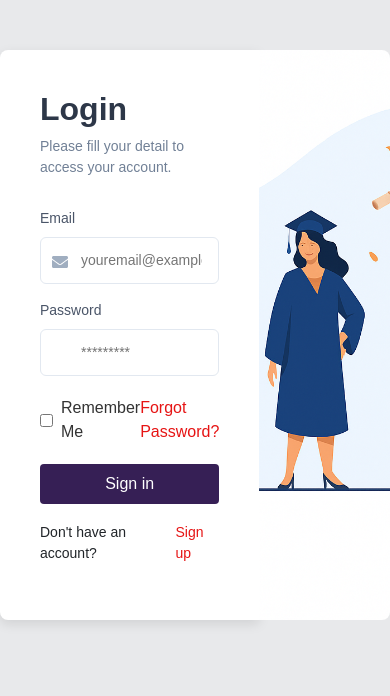
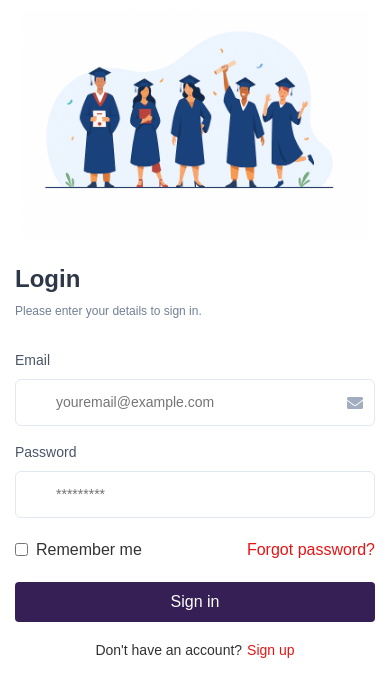
Before and after one commit to Maro7772/DEPI-R2-S1-Mega-project-Student-Complaints, a React (Vite) app: page /login in a window 390 px wide. Shown: the top 696 px of the page. Built offline with nearby package versions, Linux system fonts and the light colour scheme.

Commit message:
responsive model for login and signup

```diff
--- a/src/common/FormInput/FormInput.module.css
+++ b/src/common/FormInput/FormInput.module.css
@@ -35,7 +35,7 @@
 
 .icon {
   position: absolute;
-  left: 0.75rem;
+  right: 0.75rem;
   color: #a0aec0;
 }
 
--- a/src/common/Link/Link.module.css
+++ b/src/common/Link/Link.module.css
@@ -1,7 +1,7 @@
 .link {
     color: rgb(230, 20, 20);
     cursor: pointer;
-    /* text-decoration: underline; */
+    transition: color 0.2s ease;
   }
 
   .link:hover {
--- a/src/common/Link/Link.tsx
+++ b/src/common/Link/Link.tsx
@@ -10,8 +10,7 @@ interface LinkProps {
   className?: string;
 }
 
-
-const Link: React.FC<LinkProps> = ({ text }) => {
+const Link: React.FC<LinkProps> = ({ text, className }) => {
   const navigate = useNavigate();
 
   const handleClick = () => {
@@ -19,14 +18,13 @@ const Link: React.FC<LinkProps> = ({ text }) => {
       navigate('/register');
     } else if (text.toLowerCase().includes('forgot password?')) {
       navigate('/forgotpassword');
-    }
-    else if (text.toLowerCase().includes('login')) {
-      navigate('/Login');
+    } else if (text.toLowerCase().includes('login')) {
+      navigate('/login');
     }
   };
 
   return (
-    <div className={styles.link} onClick={handleClick}>
+    <div className={`${styles.link} ${className || ''}`} onClick={handleClick}>
       {text}
     </div>
   );
--- a/src/common/LoginForm/LoginForm.module.css
+++ b/src/common/LoginForm/LoginForm.module.css
@@ -6,20 +6,18 @@
 }
 
 .container {
-  display: grid;
-  grid-template-areas: "formSection imageSection";
-  grid-template-columns: 1fr 2fr;
+  display: flex;
+  flex-direction: column;
   max-width: 1300px;
-  margin: 50px auto;
-  border-radius: 12px;
+  margin: 0 auto;
+  background-color: #ffffff;
+  box-shadow: 0 4px 12px rgba(0, 0, 0, 0.1);
 }
 
 .formSection {
   padding: 40px;
-  border-radius: 8px 0 0 8px;
-  background-color: #ffffff;
-  box-shadow: 0 4px 12px rgba(0, 0, 0, 0.1);
   font-family: 'Arial', sans-serif;
+  flex: 1;
 }
 
 .selectInput {
@@ -32,16 +30,16 @@
 }
 
 .imageSection {
-  display: flex;
-  background-color: #ffffff;
-  border-radius: 0 8px 8px 0;
+  width: 100%;
+  height: 200px;
   overflow: hidden;
 }
 
 .image {
   width: 100%;
   height: 100%;
-  object-fit: cover;
+  object-fit: contain;
+  object-position: center;
 }
 
 .header {
@@ -91,15 +89,96 @@
   font-weight: 500;
 }
 
-
 .signupText {
   display: flex;
   justify-content: center;
+  align-items: center;
+  gap: 5px;
   margin-top: 18px;
-  color: rgba(0, 0, 0, 0.81)6;
+  color: rgba(0, 0, 0, 0.81);
   font-size: 14px;
 }
 
 .signuplink {
-  color: #361f55
+  color: rgb(230, 20, 20);
 }
+
+/* Mobile Responsive Styles */
+@media screen and (max-width: 768px) {
+  .container {
+    flex-direction: column;
+    padding: 0;
+    margin: 0;
+    min-height: 100vh;
+  }
+
+  .imageSection {
+    height: 400px;
+    margin: 0;
+    padding: 0;
+    order: -1;
+  }
+
+  .image {
+    object-fit: contain;
+    padding: 10px;
+  }
+
+  .formSection {
+    padding: 20px;
+    margin-top: 0;
+  }
+
+  .title {
+    font-size: 28px;
+  }
+
+  .options {
+    flex-direction: row;
+    align-items: center;
+    gap: 10px;
+  }
+}
+
+@media screen and (min-width: 768px) {
+  .container {
+    flex-direction: row;
+    margin: 50px auto;
+    border-radius: 12px;
+    overflow: hidden;
+  }
+
+  .formSection {
+    flex: 1;
+    border-radius: 0 8px 8px 0;
+  }
+
+  .imageSection {
+    flex: 2;
+    height: auto;
+    border-radius: 8px 0 0 8px;
+  }
+
+  .image {
+    object-fit: cover;
+  }
+}
+
+/* Small Mobile Devices */
+@media screen and (max-width: 480px) {
+  .imageSection {
+    height: 250px;
+  }
+
+  .formSection {
+    padding: 15px;
+  }
+
+  .title {
+    font-size: 24px;
+  }
+
+  .subtitle {
+    font-size: 12px;
+  }
+}
--- a/src/common/LogoutButton/LogoutButton.tsx
+++ b/src/common/LogoutButton/LogoutButton.tsx
@@ -18,16 +18,24 @@ const LogoutButton: React.FC = () => {
     setError(null);
 
     try {
-      // Try to call the logout endpoint
-      await axios.post('/api/auth/logout');
+      // First clear local state
+      localStorage.removeItem('token');
+      dispatch(logoutUser());
+
+      // Then try to call the logout endpoint
+      await axios.post('api/auth/logout');
+
+      // Navigate to login page
+      navigate('/login', { replace: true });
     } catch (error: any) {
       console.error('Logout failed:', error);
       setError(error.response?.data?.message || 'Failed to logout. Please try again.');
+
+      // If the server is unreachable, we should still log the user out locally
+      if (!error.response) {
+        navigate('/login', { replace: true });
+      }
     } finally {
-      // Always clear local state and storage, regardless of server response
-      localStorage.removeItem('token');
-      dispatch(logoutUser());
-      navigate('/login');
       setIsLoggingOut(false);
       setIsDialogOpen(false);
     }
--- a/src/common/SideBar/SideBar.tsx
+++ b/src/common/SideBar/SideBar.tsx
@@ -9,7 +9,7 @@ import { useSelector } from "react-redux";
 import LogoutButton from "@/common/LogoutButton/LogoutButton";
 
 const SideBar = () => {
-  const { id } = useSelector((state: any) => state.user);
+  const { isAuthenticated } = useSelector((state: any) => state.user);
 
   return (
     <div className={styles.left}>
@@ -34,7 +34,7 @@ const SideBar = () => {
         </div>
       </div>
       <div className={styles.bottom}>
-        {id ? <LogoutButton /> : <LoginRegister />}
+        {isAuthenticated ? <LogoutButton /> : <LoginRegister />}
       </div>
     </div>
   );
--- a/src/layouts/MainLayout/MainLayout.tsx
+++ b/src/layouts/MainLayout/MainLayout.tsx
@@ -2,9 +2,11 @@ import { Outlet } from "react-router-dom";
 import { SideBar } from "@common/index";
 import styles from "./styles.module.css";
 
+
 const MainLayout = () => {
   return (
     <div className={styles.container}>
+
       <SideBar />
       <div className={styles.right}>
         <Outlet />
--- a/src/pages/Login.tsx
+++ b/src/pages/Login.tsx
@@ -44,6 +44,10 @@ function Login() {
 
       const { user, accessToken } = response.data;
 
+      // Save token first
+      localStorage.setItem('token', accessToken);
+
+      // Then update Redux state
       dispatch(setUser({
         id: user.id,
         fullName: user.fullName,
@@ -51,8 +55,8 @@ function Login() {
         role: user.role,
       }));
 
-      localStorage.setItem('token', accessToken);
-      navigate('/complaints');
+      // Navigate to complaints page
+      navigate('/complaints', { replace: true });
 
     } catch (error: any) {
       console.error('Login failed:', error.response?.data?.message || error.message);
@@ -70,19 +74,19 @@ function Login() {
   };
 
   return (
-    <div className={styles.container}>
+    <div className={`${styles.container} ${styles.loginPage}`}>
       <div className={styles.formSection}>
         <div className={styles.header}>
           <h1 className={styles.title}>Login</h1>
-          <p className={styles.subtitle}>Please fill your detail to access your account.</p>
+          <p className={styles.subtitle}>Please enter your details to sign in.</p>
         </div>
 
-        <form onSubmit={handleSubmit(onSubmit)} >
+        <form onSubmit={handleSubmit(onSubmit)}>
           <div className={styles.formGroup}>
             <FormInput
               label='Email'
               type="email"
-              {...register("email")}
+              {...register('email')}
               placeholder="youremail@example.com"
               icon={<FaEnvelope />}
               error={errors.email?.message}
@@ -91,26 +95,28 @@ function Login() {
             <FormInput
               label="Password"
               type="password"
-              {...register("password")}
+              {...register('password')}
               placeholder="*********"
               error={errors.password?.message}
             />
-          </div>
 
             <div className={styles.options}>
               <Checkbox
-              label="Remember Me"
+                label="Remember me"
                 checked={rememberMe}
-              onChange={() => setRememberMe(!rememberMe)}
+                onChange={(e) => setRememberMe(e.target.checked)}
               />
-            <Link text={'Forgot Password?'} onClick={() => { }} />
+              <Link  className={styles.signuplink} text="Forgot password?" />
             </div>
 
-          <Button type="submit" text={isSubmitting ? 'Signing in...' : 'Sign in'} />
+            <Button
+              type="submit"
+              text={isSubmitting ? 'Signing in...' : 'Sign in'}
+            />
 
             <div className={styles.signupText}>
-            <p>Don't have an account?</p>
-            <Link className={styles.signuplink} text={'Sign up'} onClick={() => { }} />
+              Don't have an account? <Link className={styles.signuplink} text="Sign up" />
+            </div>
           </div>
         </form>
       </div>
--- a/src/pages/Register.tsx
+++ b/src/pages/Register.tsx
@@ -111,7 +111,7 @@ function Register() {
   };
 
   return (
-    <div className={styles.container}>
+    <div className={`${styles.container} ${styles.registerPage}`}>
       <div className={styles.formSection}>
         <div className={styles.header}>
           <h1 className={styles.title}>Registration</h1>
@@ -173,17 +173,18 @@ function Register() {
               <option value="admin">Admin</option>
             </select>
           </div>
-
+          <div className={styles.options}>
           <Checkbox
             label="Remember Me"
             checked={rememberMe}
             onChange={() => setRememberMe(!rememberMe)}
           />
+          </div>
 
           <Button type="submit" text={isSubmitting ? 'Creating account...' : 'Create an account'}></Button>
 
           <div className={styles.signupText}>
-            <p>Have an account?</p> <Link className={styles.signuplink} text={'Login'} onClick={function (): void {
+            Have an account? <Link className={styles.signuplink} text={'Login'} onClick={function (): void {
               throw new Error('Function not implemented.');
             }} > </Link>
           </div>
--- a/src/services/axios.ts
+++ b/src/services/axios.ts
@@ -1,8 +1,19 @@
 import axios from 'axios';
 
 const axiosInstance = axios.create({
-baseURL: import.meta.env.VITE_REACT_APP_BACKEND_URI,
-  withCredentials: true, // i am using cookie not local storage (there is no need to autherization header)
+  baseURL: import.meta.env.VITE_REACT_APP_BACKEND_URI,
+  withCredentials: true, // Enable cookies
 });
 
+// Add response interceptor to handle token expiration
+axiosInstance.interceptors.response.use(
+  (response) => response,
+  (error) => {
+    if (error.response?.status === 401) {
+      window.location.href = '/login';
+    }
+    return Promise.reject(error);
+  }
+);
+
 export default axiosInstance;
--- a/src/store/users/userSlice.ts
+++ b/src/store/users/userSlice.ts
@@ -5,6 +5,7 @@ interface UserState {
   fullName: string | null;
   email: string | null;
   role: string | null;
+  isAuthenticated: boolean;
 }
 
 const initialState: UserState = {
@@ -12,6 +13,7 @@ const initialState: UserState = {
   fullName: null,
   email: null,
   role: null,
+  isAuthenticated: false,
 };
 
 const userSlice = createSlice({
@@ -19,13 +21,17 @@ const userSlice = createSlice({
   initialState,
   reducers: {
     setUser(state, action: PayloadAction<Omit<UserState, 'isAuthenticated'>>) {
-      return { ...action.payload };
+      return { ...action.payload, isAuthenticated: true };
     },
     logoutUser(state) {
-      return { ...initialState };
+      return { ...initialState, isAuthenticated: false };
     },
+    checkAuth(state) {
+      // Since we're using cookies, we don't need to check localStorage
+      return state;
+    }
   },
 });
 
-export const { setUser, logoutUser } = userSlice.actions;
+export const { setUser, logoutUser, checkAuth } = userSlice.actions;
 export default userSlice.reducer;
```
Lines whose indentation alone changed are shown as unchanged.
